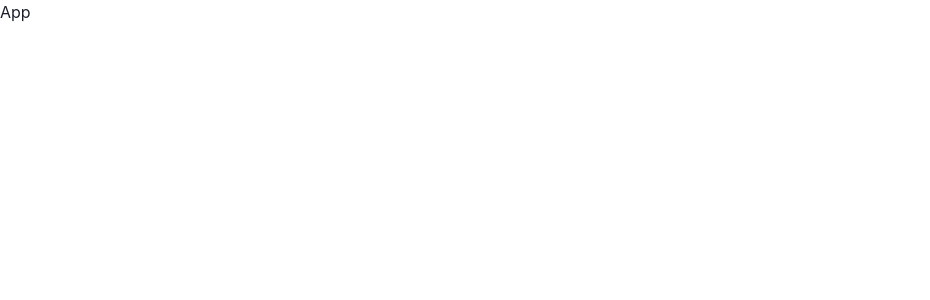
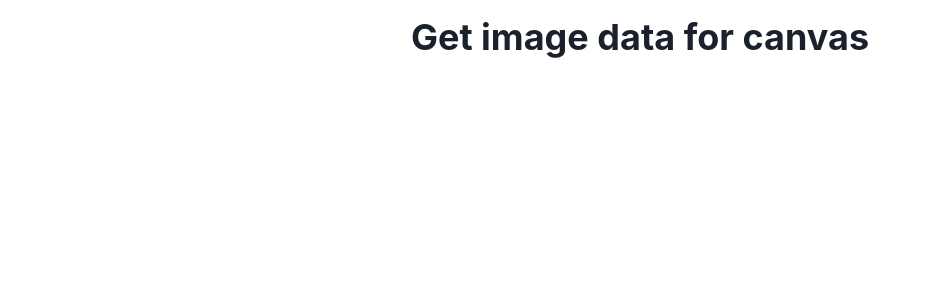
Before and after one commit to malashevskyi/get-image-data-tool, a React (Create React App) app: page / in a window 1280 px wide. Shown: the top 300 px of the page, without its empty margins (0-930 px from the left). Built offline with nearby package versions, Linux system fonts and the light colour scheme.

Commit message:
add title

```diff
--- a/src/App.tsx
+++ b/src/App.tsx
@@ -1,5 +1,12 @@
+import { Box } from '@chakra-ui/react'
+import Title from './components/Title'
+
 function App() {
-  return <div className="App">App</div>
+  return (
+    <Box>
+      <Title />
+    </Box>
+  )
 }
 
 export default App
--- /dev/null
+++ b/src/components/Title/index.tsx
@@ -0,0 +1,11 @@
+import { Heading } from '@chakra-ui/react'
+
+function Title() {
+  return (
+    <Heading mt={4} textAlign="center">
+      Get image data for canvas
+    </Heading>
+  )
+}
+
+export default Title
```
